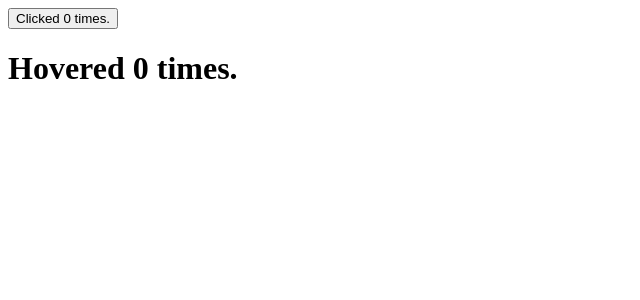
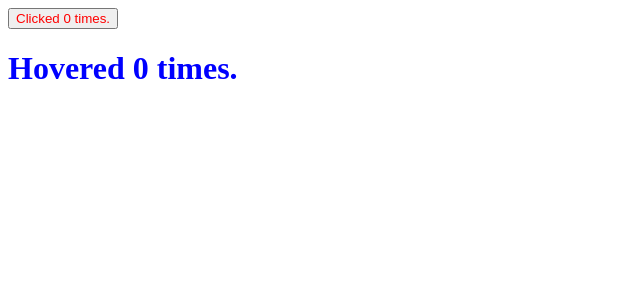
Before and after one commit to sagarhasan273/React, a React (Create React App) app: page / in a window 1280 px wide. Shown: the top 300 px of the page, without its empty margins (0-640 px from the left). Built offline with nearby package versions, Linux system fonts and the light colour scheme.

Commit message:
Context learing

```diff
--- a/src/App.js
+++ b/src/App.js
@@ -1,19 +1,28 @@
-/* eslint-disable react/jsx-indent */
+/* eslint-disable react/jsx-no-constructed-context-values */
 import ClickCounter from './components/ClickCounter';
 import Counter from './components/Counter';
 import HoverCounter from './components/HoverCounter';
+import ThemeContext from './components/themeContext';
 
 export default function App() {
   return (
     <div>
-        <Counter render={(counter, increament) => (
+
+      <Counter>
+        {(counter, increament) => (
+          <ThemeContext.Provider value={{ color: 'red' }}>
             <ClickCounter counter={counter} increament={increament} />
-        )}
-        />
-        <Counter render={(counter, increament) => (
+          </ThemeContext.Provider>
+            )}
+      </Counter>
+
+      <Counter>
+        {(counter, increament) => (
+          <ThemeContext.Provider value={{ color: 'blue' }}>
             <HoverCounter counter={counter} increament={increament} />
-        )}
-        />
+          </ThemeContext.Provider>
+            )}
+      </Counter>
     </div>
   );
 }
--- a/src/components/ClickCounter.js
+++ b/src/components/ClickCounter.js
@@ -1,5 +1,9 @@
+import ThemeContext from './themeContext';
+
 export default function ClickCounter({ counter, increament }) {
     return (
-      <button type="button" onClick={increament}>Clicked {counter} times.</button>
+      <ThemeContext.Consumer>
+        {(value) => <button style={value} type="button" onClick={increament}>Clicked {counter} times.</button>}
+      </ThemeContext.Consumer>
     );
 }
--- a/src/components/Counter.js
+++ b/src/components/Counter.js
@@ -6,13 +6,13 @@ export default class Counter extends React.Component {
         this.state = { count: 0 };
     }
 
-increament = () => {
-    this.setState((prevState) => ({ count: prevState.count + 1 }));
-};
+    increament = () => {
+        this.setState((prevState) => ({ count: prevState.count + 1 }));
+    };
 
     render() {
-        const { render } = this.props;
+        const { children } = this.props;
         const { count } = this.state;
-        return render(count, this.increament);
+        return children(count, this.increament);
     }
 }
--- a/src/components/HoverCounter.js
+++ b/src/components/HoverCounter.js
@@ -1,10 +1,12 @@
 /* eslint-disable jsx-a11y/mouse-events-have-key-events */
-import React from 'react';
+import ThemeContext from './themeContext';
 
 function HoverCounter({ counter, increament }) {
   return (
     <div>
-      <h1 onMouseOver={increament}>Hovered {counter} times.</h1>
+      <ThemeContext.Consumer>
+        {(value) => <h1 style={value} onMouseOver={increament}>Hovered {counter} times.</h1>}
+      </ThemeContext.Consumer>
     </div>
   );
 }
--- /dev/null
+++ b/src/components/themeContext.js
@@ -0,0 +1,4 @@
+import createContext from '../lib/Context';
+
+const themeContext = createContext({ theme: 'light' });
+export default themeContext;
--- /dev/null
+++ b/src/lib/Context.js
@@ -0,0 +1,22 @@
+class Context {
+    constructor(value) {
+        this.value = value;
+    }
+
+    Provider = ({ value, children }) => {
+        this.value = value;
+        return children;
+    };
+
+    Consumer = ({ children }) => children(this.value);
+}
+
+function createContext(value) {
+    const context = new Context(value);
+    return {
+        Provider: context.Provider,
+        Consumer: context.Consumer,
+    };
+}
+
+export default createContext;
```
